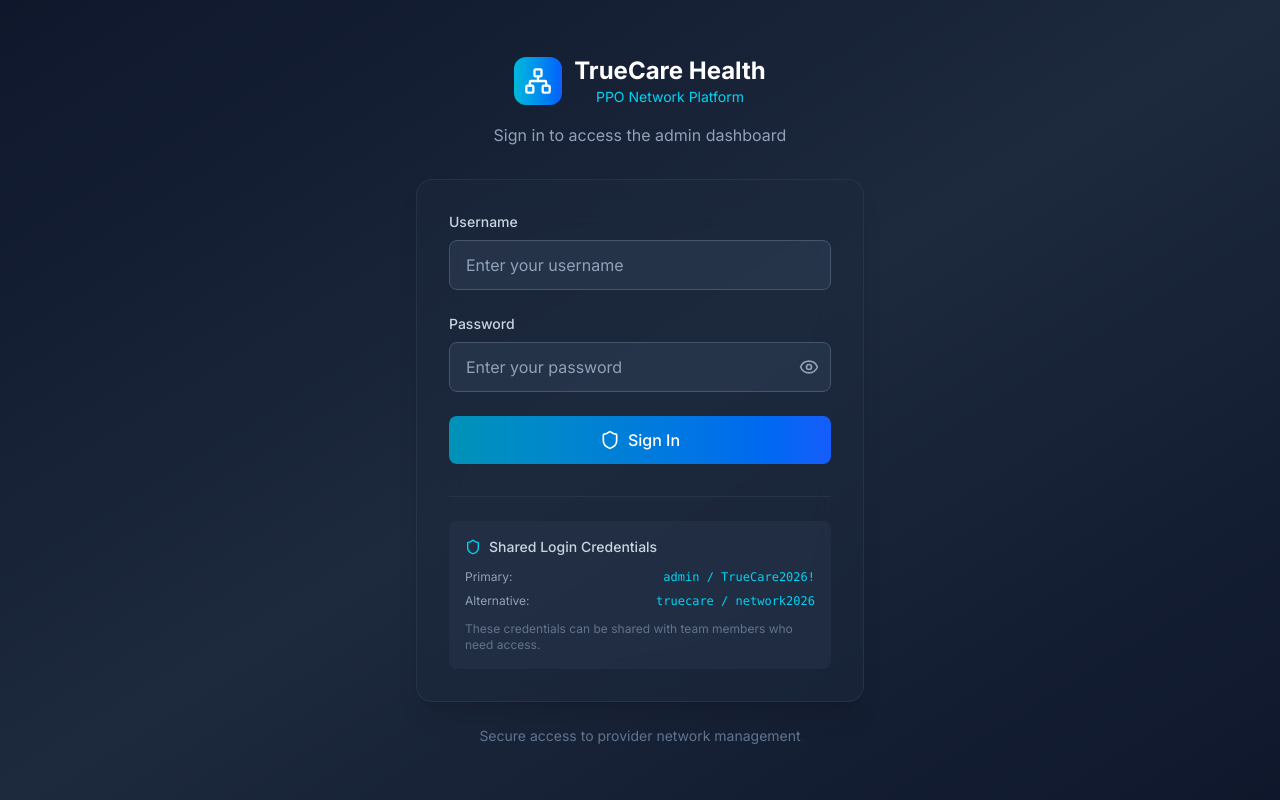
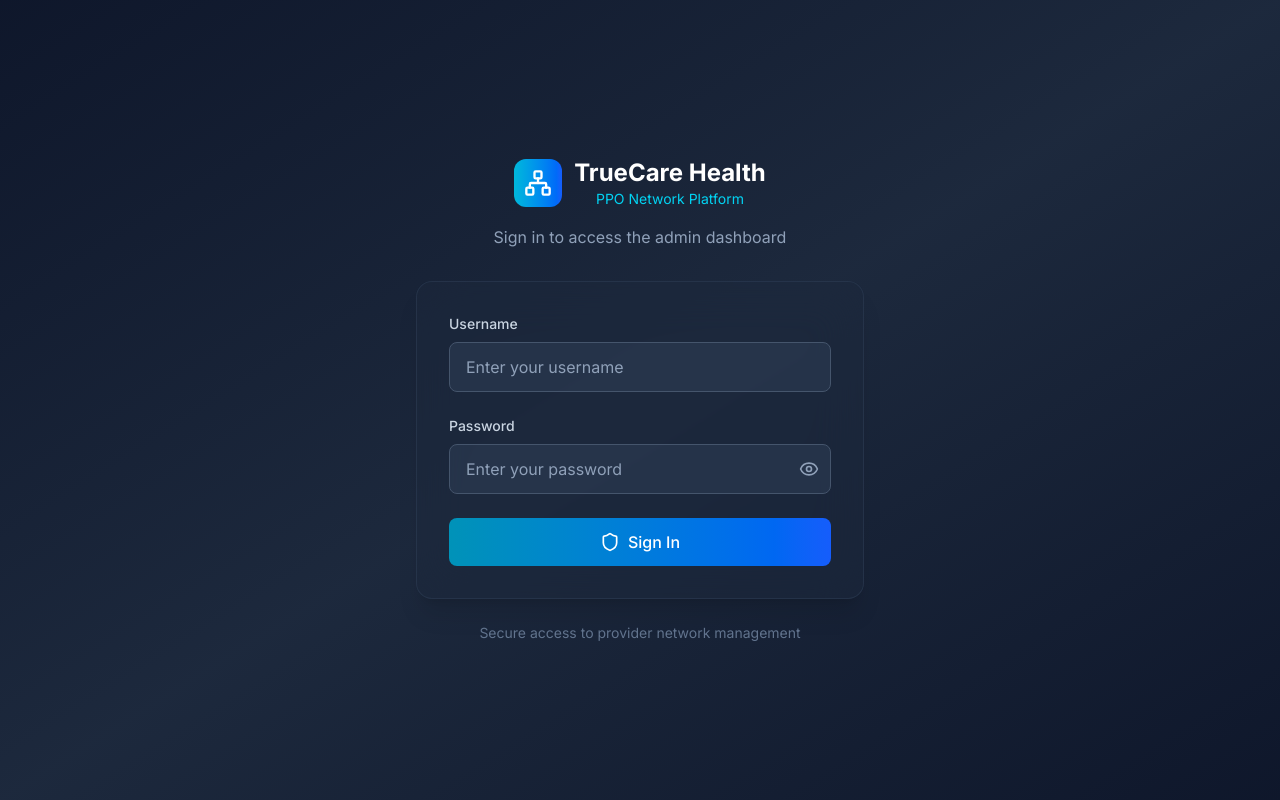
Before and after one commit to CoHoast/clarity-health-network, a Next.js app: page /admin-login in a window 1280 px wide. Built offline with nearby package versions, Linux system fonts and the light colour scheme.

Commit message:
🔒 SECURITY: Remove login credentials from login page
- Removed credentials display section for security
- Login page now shows only username/password form
- Credentials are kept private (see LOGIN-CREDENTIALS.md)

```diff
--- a/app/admin-login/page.tsx
+++ b/app/admin-login/page.tsx
@@ -155,29 +155,6 @@ export default function AdminLoginPage() {
               )}
             </button>
           </form>
-
-          {/* Credentials Info */}
-          <div className="mt-8 pt-6 border-t border-slate-700/50">
-            <div className="bg-slate-700/30 rounded-lg p-4">
-              <h3 className="text-sm font-medium text-slate-300 mb-3 flex items-center gap-2">
-                <Shield className="w-4 h-4 text-cyan-400" />
-                Shared Login Credentials
-              </h3>
-              <div className="space-y-2 text-xs text-slate-400">
-                <div className="flex justify-between">
-                  <span>Primary:</span>
-                  <code className="text-cyan-400">admin / TrueCare2026!</code>
-                </div>
-                <div className="flex justify-between">
-                  <span>Alternative:</span>
-                  <code className="text-cyan-400">truecare / network2026</code>
-                </div>
-              </div>
-              <p className="text-xs text-slate-500 mt-3">
-                These credentials can be shared with team members who need access.
-              </p>
-            </div>
-          </div>
         </div>
 
         {/* Footer */}
```
